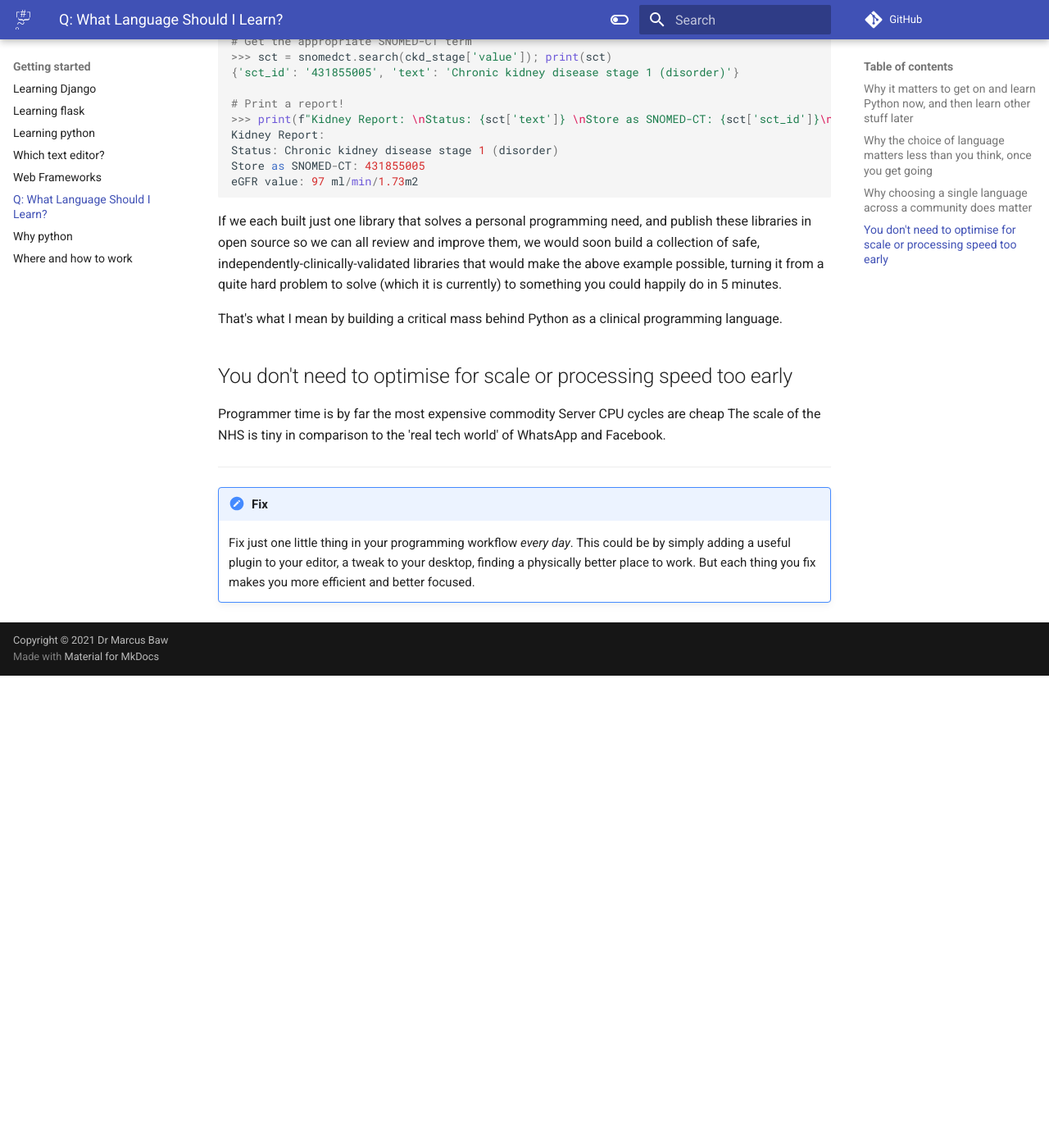
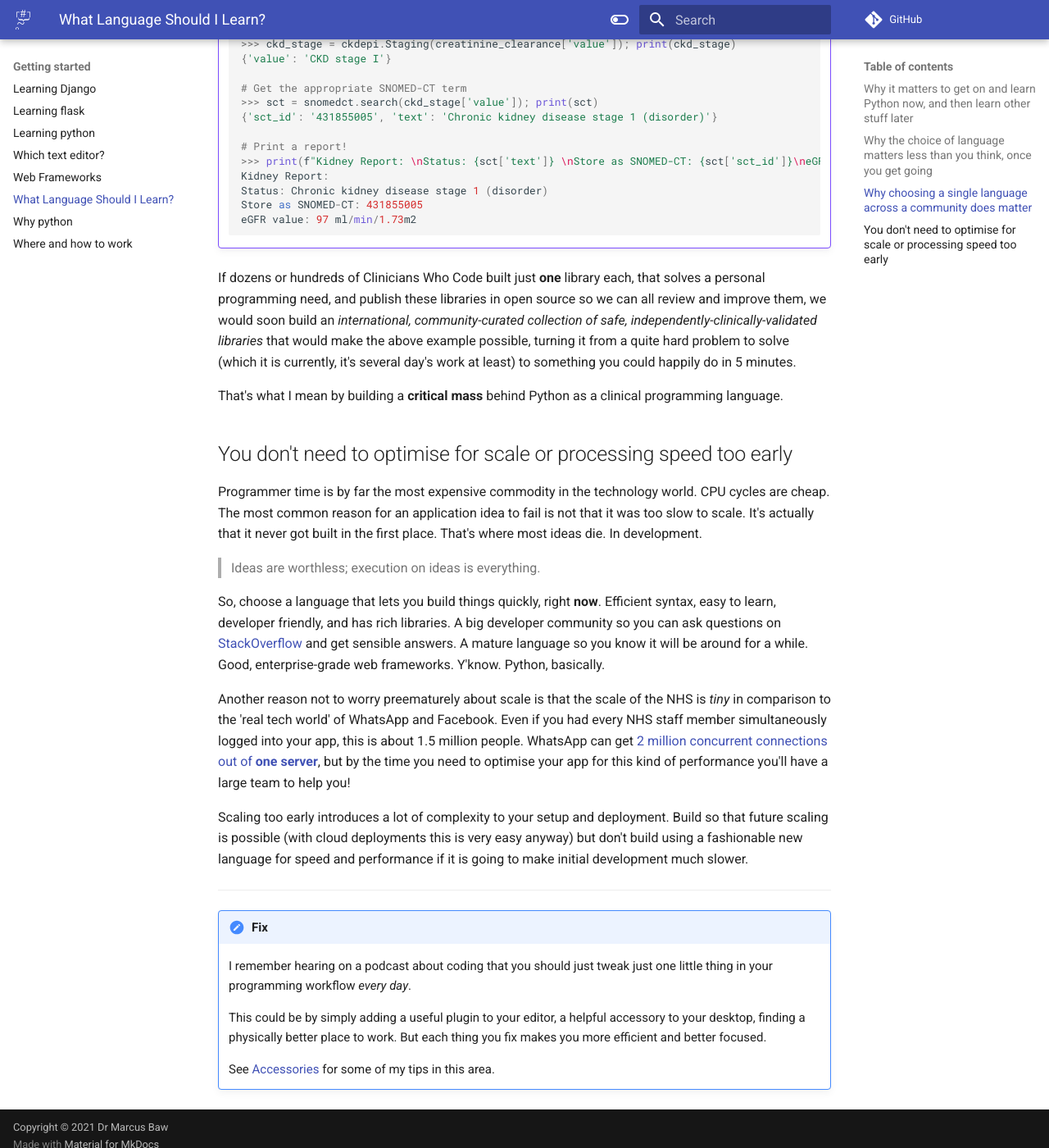
Before and after one commit to pacharanero/clinicians-who-code-the-opinionated-handbook, an MkDocs documentation site: the page built from docs/getting-started/what-language.md, in a window 1280 px wide and 1400 px high, scrolled down 2436 px. Shown: the whole window at 82% size. Built offline with MkDocs 1.6.1 and Material for MkDocs 9.7.7, drawn with Linux system fonts in a browser that asks for light colours; comment, search, counter and statistics services are not loaded; before the commit the page ends 3260 px from its top, so only the background shows below that; some of the changed text lies outside the part shown.

Commit message:
additions to why python/what language

````diff
--- a/docs/getting-started/what-language.md
+++ b/docs/getting-started/what-language.md
@@ -1,13 +1,14 @@
-# Q: What Language Should I Learn?
+# What Language Should I Learn?
 
 !!! success ""
-    **A: PYTHON!**
+    **Answer: *Learn Python***
 
 One of the first problems that you hit when learning to code is the question of which language to learn.
 
 I'm going to end that 'options paralysis' for you right now by advising, no - _asking_ - you to learn Python. Why 'asking'? - because I believe that as Clinicians Who Code we have to band together and collectivise around a language that we can all use, and more importantly, we need to build tools that solve problems and then **share** those tools widely and openly in standard ways like using the [PyPi](https://pypi.org/), the Python Package Index.
 
-If that's enough for you, then you can skip right on to learning how to Python! You will learn other tools later. But start with Python.
+If that's enough for you, then you can skip right on to learning how to Python!
+You will learn other tools later. But start with Python.
 
 But if you need some more in-depth reasoning for why to learn Python, then read on.
 
@@ -25,21 +26,21 @@
 
 If we are designing our clinical digital tools right, then actually we should be building them so that the inputs and outputs are **language agnostic**, in other words, that the language used to process the data doesn't matter to the user. So, since the choice of language isn't all that important, it's even more reason not to faff about deciding, and just get on and *Learn Python*.
 
-example
+!!! example
 
-If I build a clinical calculator program, I could make it so that the data going in is in a language-agnostic format such as JSON:
+     If I build a clinical calculator program, I could make it so that the data going in is in a language-agnostic format such as JSON, and the data coming out is also language-agnostic too:
 
-``` bash
-# the data is in JSON in the { } bit
-# we pass it to our program 'creatinine-ckd-epi' using the 'pipe': |
+     ``` bash
+     # the input data is in JSON in the { } bit
+     # we pass it to our program 'creatinine-ckd-epi' using the 'pipe': |
 
-$ echo "{'sex': 'male', 'serum_creatinine': 50, 'age': 80, 'race': 'non-black'}" | ./creatinine-ckd-epi
+     $ echo "{'sex': 'male', 'serum_creatinine': 50, 'age': 80, 'race': 'non-black'}" | ./creatinine-ckd-epi
 
-# result
-{'value': 97, 'units': 'ml/min/1.73m2'}
-```
+     # result - the output data is also in JSON format, in the { } bit
+     {'value': 97, 'units': 'ml/min/1.73m2'}
+     ```
 
-This is an over-simplifed example, but it is here just to explain that we can make our programs in such a way that it doesn't matter what language we wrote them in. We can this and other methods like REST APIs to wrap our code so that it can be called from programs written in any language.
+     This is an over-simplifed example, but it is here just to explain that we can make our programs in such a way that it doesn't matter what language we wrote them in. We can this and other methods like REST APIs to wrap our code so that it can be called from programs written in any language.
 
 ## Why choosing a single language across a community *does* matter
 
@@ -47,45 +48,58 @@
 
 We can also share libraries of code, all in Python, that help each other to do things that are currently rather hard to do. Healthcare tech is a long way behind the rest of the tech world in terms of the reusable, shared libraries of code that make things easier in our 'domain of expertise'. There are huge numbers of good quality libraries available for statistics, cryptography, and so much else, but comparatively little that would help us in medicine.
 
-As a quick example, wouldn't it be great if there were already libraries to calculate some of the parameters we use in everyday care? It would! -  unfortunately they *just don't exist yet*. I want to be able to do something like:
 
-``` python
-$ python                 # start the python interpreter
->>> import snomedct      # import some fictional libraries
->>> import ckdepi
+!!! example "Fictional Libraries..."
 
-# calculate an eGFR from Serum Creatinine using a standard algorithm
->>> egfr = ckdepi.Creatinine(sex: 'male', serum_creatinine: 50, age: 80, race: 'non-black'); print(egfr)
-{'value': 97, 'units': 'ml/min/1.73m2'}
+     As a quick example, wouldn't it be great if there were already libraries to calculate some of the parameters we use in everyday care? It would! -  unfortunately they *just don't exist yet*. I want to be able to do something like:
 
-# work out the CKD stage from the eGFR
->>> ckd_stage = ckdepi.Staging(creatinine_clearance['value']); print(ckd_stage)
-{'value': 'CKD stage I'}
+     ``` python
+     $ python                 # start the python interpreter
+     >>> import snomedct      # import some fictional libraries
+     >>> import ckdepi
 
-# Get the appropriate SNOMED-CT term
->>> sct = snomedct.search(ckd_stage['value']); print(sct)
-{'sct_id': '431855005', 'text': 'Chronic kidney disease stage 1 (disorder)'}
+     # calculate an eGFR from Serum Creatinine using a standard algorithm
+     >>> egfr = ckdepi.Creatinine(sex: 'male', serum_creatinine: 50, age: 80, race: 'non-black'); print(egfr)
+     {'value': 97, 'units': 'ml/min/1.73m2'}
 
-# Print a report!
->>> print(f"Kidney Report: \nStatus: {sct['text']} \nStore as SNOMED-CT: {sct['sct_id']}\neGFR value: {egfr['value']} {egfr['units']}")
-Kidney Report:
-Status: Chronic kidney disease stage 1 (disorder)
-Store as SNOMED-CT: 431855005
-eGFR value: 97 ml/min/1.73m2
-```
+     # work out the CKD stage from the eGFR
+     >>> ckd_stage = ckdepi.Staging(creatinine_clearance['value']); print(ckd_stage)
+     {'value': 'CKD stage I'}
 
-If we each built just one library that solves a personal programming need, and publish these libraries in open source so we can all review and improve them, we would soon build a collection of safe, independently-clinically-validated libraries that would make the above example possible, turning it from a quite hard problem to solve (which it is currently) to something you could happily do in 5 minutes.
+     # Get the appropriate SNOMED-CT term
+     >>> sct = snomedct.search(ckd_stage['value']); print(sct)
+     {'sct_id': '431855005', 'text': 'Chronic kidney disease stage 1 (disorder)'}
 
-That's what I mean by building a critical mass behind Python as a clinical programming language.
+     # Print a report!
+     >>> print(f"Kidney Report: \nStatus: {sct['text']} \nStore as SNOMED-CT: {sct['sct_id']}\neGFR value: {egfr['value']} {egfr['units']}")
+     Kidney Report:
+     Status: Chronic kidney disease stage 1 (disorder)
+     Store as SNOMED-CT: 431855005
+     eGFR value: 97 ml/min/1.73m2
+     ```
+
+If dozens or hundreds of Clinicians Who Code built just **one** library each, that solves a personal programming need, and publish these libraries in open source so we can all review and improve them, we would soon build an *international, community-curated collection of safe, independently-clinically-validated libraries* that would make the above example possible, turning it from a quite hard problem to solve (which it is currently, it's several day's work at least) to something you could happily do in 5 minutes.
+
+That's what I mean by building a **critical mass** behind Python as a clinical programming language.
 
 ## You don't need to optimise for scale or processing speed too early
 
-Programmer time is by far the most expensive commodity
-Server CPU cycles are cheap
-The scale of the NHS is tiny in comparison to the 'real tech world' of WhatsApp and Facebook.
+Programmer time is by far the most expensive commodity in the technology world. CPU cycles are cheap. The most common reason for an application idea to fail is not that it was too slow to scale. It's actually that it never got built in the first place. That's where most ideas die. In development.
+
+> Ideas are worthless; execution on ideas is everything.
+
+So, choose a language that lets you build things quickly, right **now**. Efficient syntax, easy to learn, developer friendly, and has rich libraries. A big developer community so you can ask questions on [StackOverflow](https://en.wikipedia.org/wiki/Stack_Overflow) and get sensible answers. A mature language so you know it will be around for a while. Good, enterprise-grade web frameworks. Y'know. Python, basically.
+
+Another reason not to worry preematurely about scale is that the scale of the NHS is *tiny* in comparison to the 'real tech world' of WhatsApp and Facebook. Even if you had every NHS staff member simultaneously logged into your app, this is about 1.5 million people. WhatsApp can get [2 million concurrent connections out of **one server**](https://blog.whatsapp.com/1-million-is-so-2011/?lang=en), but by the time you need to optimise your app for this kind of performance you'll have a large team to help you!
+
+Scaling too early introduces a lot of complexity to your setup and deployment. Build so that future scaling is possible (with cloud deployments this is very easy anyway) but don't build using a fashionable new language for speed and performance if it is going to make initial development much slower.
 
 
 -----
 
-!!! Fix The Little Things
-    Fix just one little thing in your programming workflow *every day*. This could be by simply adding a useful plugin to your editor, a tweak to your desktop, finding a physically better place to work. But each thing you fix makes you more efficient and better focused.
+!!! Fix those little snags
+    I remember hearing on a podcast about coding that you should just tweak just one little thing in your programming workflow *every day*.
+
+    This could be by simply adding a useful plugin to your editor, a helpful accessory to your desktop, finding a physically better place to work. But each thing you fix makes you more efficient and better focused.
+
+    See [Accessories](../intermediate/accessories.md) for some of my tips in this area.
````
Also changed, not shown: docs/getting-started/text-editor.md (+3 -0 lines).
